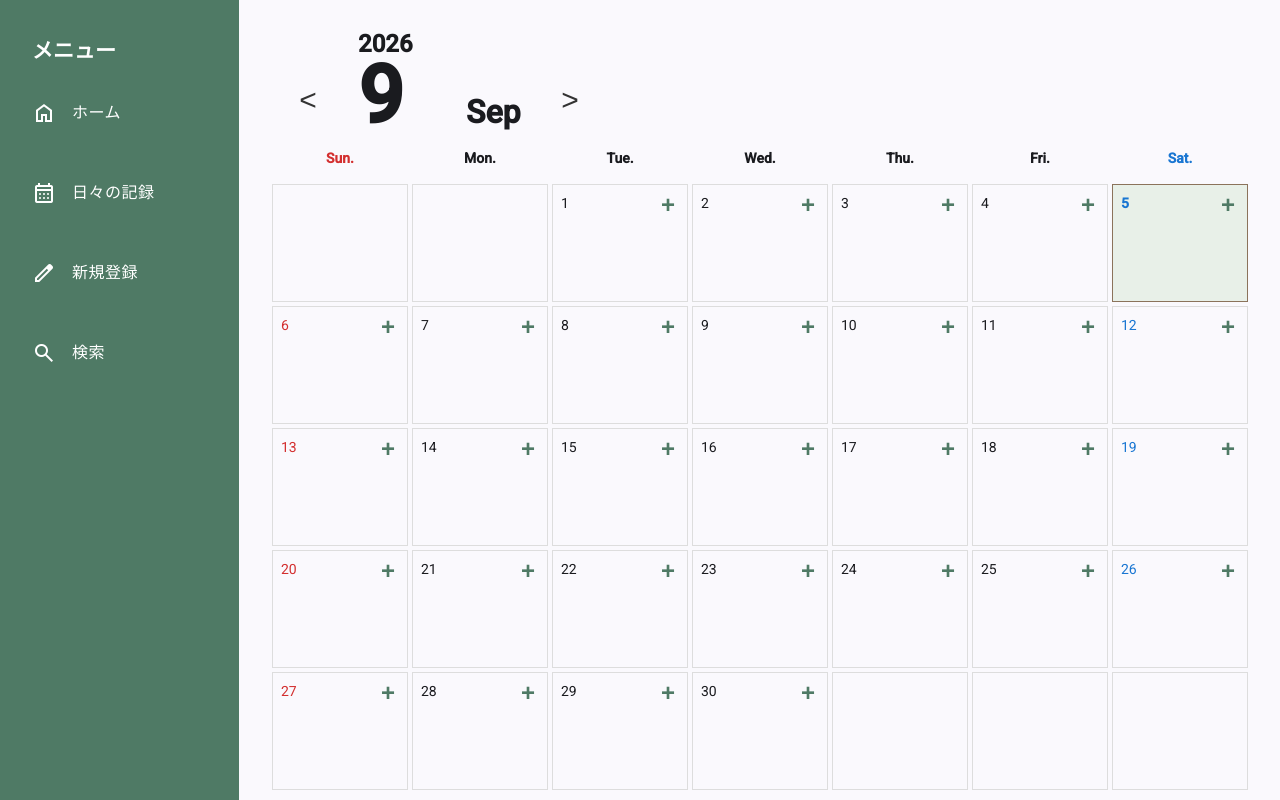
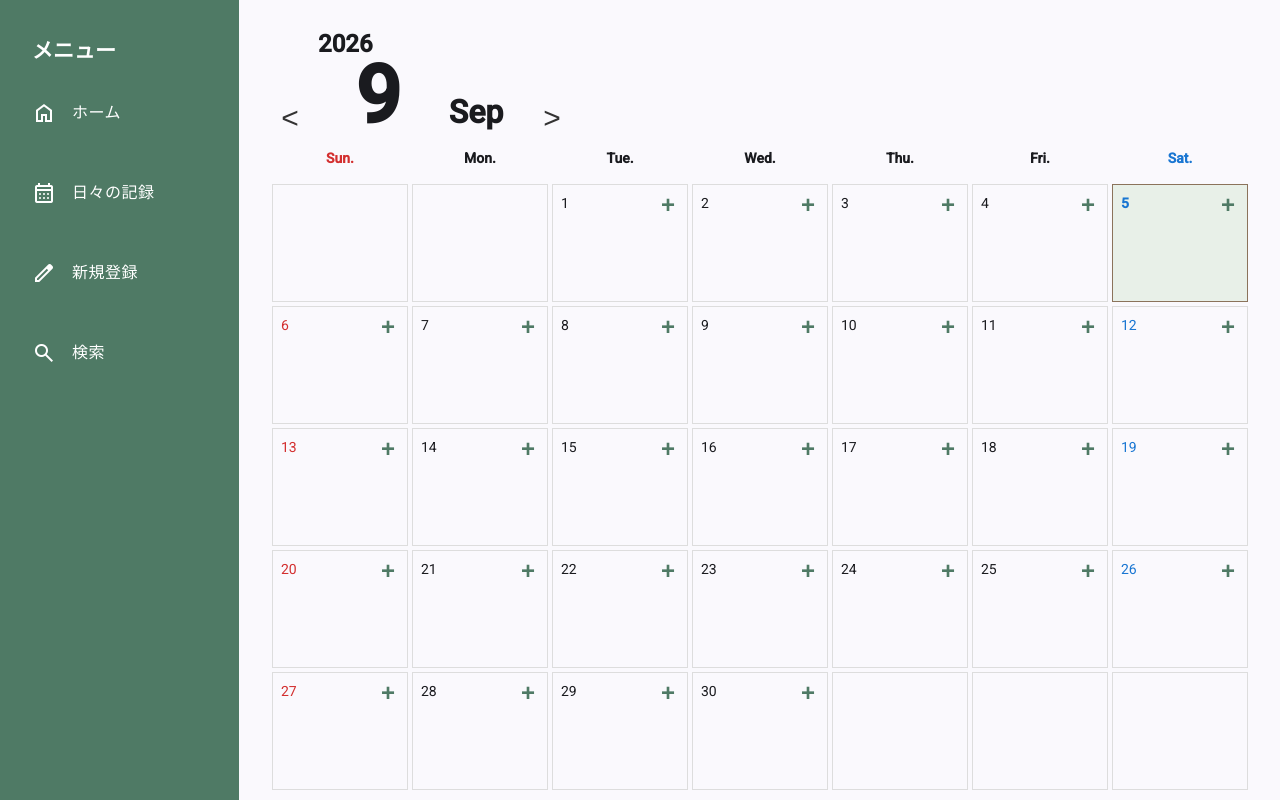
Before and after one commit to k5-mina/life-log-frontend, an Angular app: page /records in a window 1280 px wide. Built offline with nearby package versions, Linux system fonts and the light colour scheme.

Commit message:
カレンダーのヘッダーのレイアウトを調整

```diff
--- a/src/app/features/calendar/calendar.scss
+++ b/src/app/features/calendar/calendar.scss
@@ -4,7 +4,7 @@
 
 .calendar-header {
   display: grid;
-  grid-template-columns: 70px 160px 70px;
+  grid-template-columns: 30px 200px 30px;
   align-items: end;
   column-gap: 16px;
   width: max-content;
@@ -12,11 +12,10 @@
 }
 
 .month-button {
-  width: 72px;
-  height: 72px;
+  width: 36px;
+  height: 36px;
   padding: 0;
   border: none;
-  border-radius: 0;
   background: transparent;
   color: #333;
   font-size: 30px;
@@ -38,8 +37,9 @@
 
 .month-label {
   display: grid;
-  grid-template-columns: 100px 40px;
+  grid-template-columns: 120px 60px;
   align-items: end;
+  justify-items: center;
   column-gap: 8px;
 }
 
```
